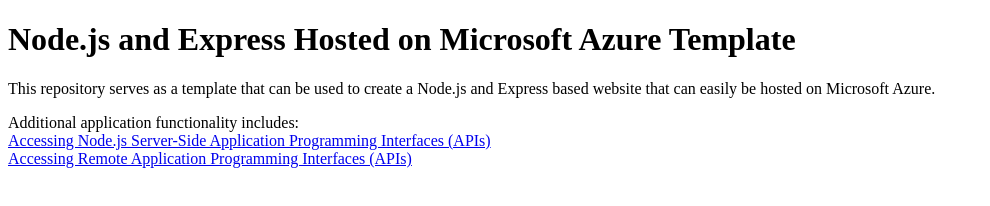
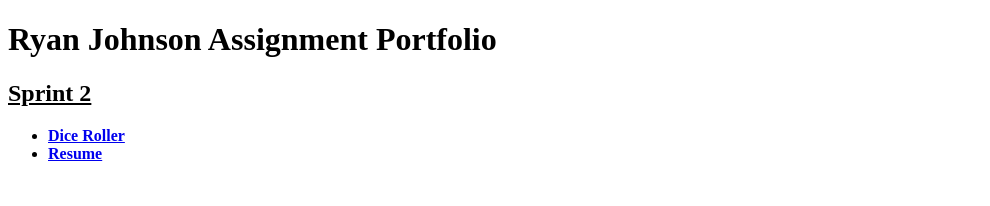
Before and after one commit to ryanajhnsn/Old-RJ-Portfolio, a website: page static/index.html in a window 1280 px wide. Shown: the whole page, without its empty margins (0-990 px from the left). Drawn offline with Linux system fonts and the light colour scheme.

Commit message:
Update index.html.

```diff
--- a/static/index.html
+++ b/static/index.html
@@ -4,23 +4,20 @@
 
  Class:  Software Engineering
 
- Project: Lab 2 / Course Syllabus
+ Project: Lab 2 / portfolio
 
- Description: This is the first version of my resume application and is being submitted as part of Lab 2.
+ Description: This is the first version of my portfolio application and is being submitted as part of Lab 2.
 
 -->
 <!DOCTYPE html>
 <html>
 <head>
-<title>Node on Azure</title>
+<title>Portfolio</title>
 </head>
 <body>
-<h1>Node.js and Express Hosted on Microsoft Azure Template</h1>
-<p>This repository serves as a template that can be used to create a Node.js and Express based website that can easily
-be hosted on Microsoft Azure.</p>
-
-Additional application functionality includes:<br />
-<a href="fetching-from-server.html">Accessing Node.js Server-Side Application Programming Interfaces (APIs)</a><br />
-<a href="fetching-remote-dog-breeds.html">Accessing Remote Application Programming Interfaces (APIs)</a>
-</body>
-</html>
+<h1>Ryan Johnson Assignment Portfolio</h1>
+<h2 style="text-decoration: underline;"><strong>Sprint 2</h2>
+ <ul>
+   <li><a href="https://dice-roller-rj.azurewebsites.net/">Dice Roller</a></li>
+   <li><a href="https://nodejs-on-azure-test.azurewebsites.net/">Resume</a></li>
+ </ul>
```
